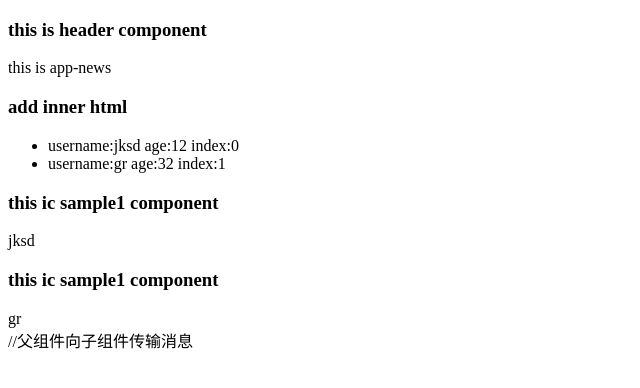
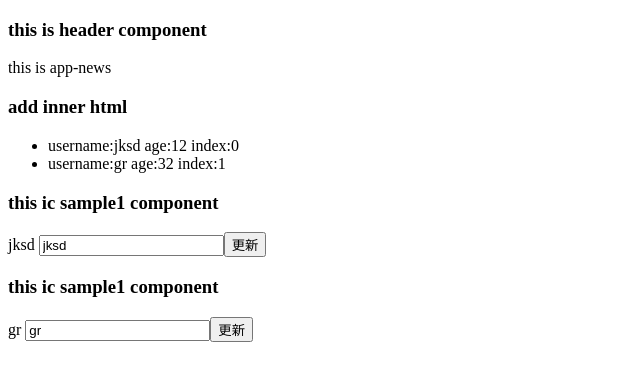
Before and after one commit to Novak12/angular-learning, an Angular app in the folder src/ng-app/: page / in a window 1280 px wide. Shown: the top 388 px of the page, without its empty margins (0-640 px from the left). Built offline with nearby package versions, Linux system fonts and the light colour scheme.

Commit message:
add output decorator to deliver message from parent component to children component

```diff
--- a/src/ng-app/src/app/app.component.html
+++ b/src/ng-app/src/app/app.component.html
@@ -4,5 +4,6 @@
   <app-news></app-news>
 </div>
 <div>
-  <app-sample1 *ngFor="let item of users; index as i;" [message]="item.username"></app-sample1>//父组件向子组件传输消息
+  <app-sample1 *ngFor="let item of users; index as i;" [message]="item.username"
+   (update)="onUpdate(i, $event.text)"></app-sample1><!--//父组件向子组件传输消息-->
 </div>
--- a/src/ng-app/src/app/app.component.ts
+++ b/src/ng-app/src/app/app.component.ts
@@ -8,9 +8,13 @@ import { UserService } from "./service/user.service";
 })
 export class AppComponent {
   title = 'ng-app';
-  users:User[];
+  users: User[];
 
   constructor(private userService: UserService) {
-    this.users=userService.getUsers();
+    this.users = userService.getUsers();
+  }
+
+  onUpdate(id, text) {
+    this.userService.updateUserName(id, text);
   }
 }
--- a/src/ng-app/src/app/app.module.ts
+++ b/src/ng-app/src/app/app.module.ts
@@ -1,6 +1,6 @@
 import { BrowserModule } from '@angular/platform-browser';
 import { NgModule } from '@angular/core';
-
+import {FormsModule} from "@angular/forms";
 import { AppComponent } from './app.component';
 import { NewsComponent } from './components/news/news.component';
 import { HeaderComponent } from './components/header/header.component';
@@ -15,7 +15,8 @@ import { Sample1Component } from './components/sample1/sample1.component';
     Sample1Component
   ],
   imports: [
-    BrowserModule
+    BrowserModule,
+    FormsModule
   ],
   providers: [UserService],
   bootstrap: [AppComponent]
--- a/src/ng-app/src/app/components/sample1/sample1.component.html
+++ b/src/ng-app/src/app/components/sample1/sample1.component.html
@@ -1,4 +1,6 @@
 <div>
   <h3>this ic sample1 component</h3>
   {{message}}
+  <input #myInput type="text" [(ngModel)]="message"/>
+  <button (click)="update.emit({text: message})">更新</button>
 </div>
--- a/src/ng-app/src/app/components/sample1/sample1.component.ts
+++ b/src/ng-app/src/app/components/sample1/sample1.component.ts
@@ -1,4 +1,4 @@
-import { Component, OnInit, Input } from '@angular/core';
+import { Component, OnInit, Input, Output, EventEmitter } from '@angular/core';
 
 @Component({
   selector: 'app-sample1',
@@ -7,6 +7,8 @@ import { Component, OnInit, Input } from '@angular/core';
 })
 export class Sample1Component implements OnInit {
   @Input() message: string;
+  @Output() update = new EventEmitter<{text: string}>();
+
   constructor() { }
 
   ngOnInit() {
--- a/src/ng-app/src/app/service/user.service.ts
+++ b/src/ng-app/src/app/service/user.service.ts
@@ -5,14 +5,18 @@ import { User } from "../../model/user.model";
   providedIn: 'root'
 })
 export class UserService {
-
+  users: User[]
   constructor() { }
 
   getUsers() {
-    let users: User[] = [
+    this.users = [
       { username: "jksd", email: '123@234.com', age: 12 },
       { username: "gr", email: '5th6@234.com', age: 32 }
     ];
-    return users;
+    return this.users;
+  }
+
+  updateUserName(index, message) {
+    this.users[index].username = message;
   }
 }
```
